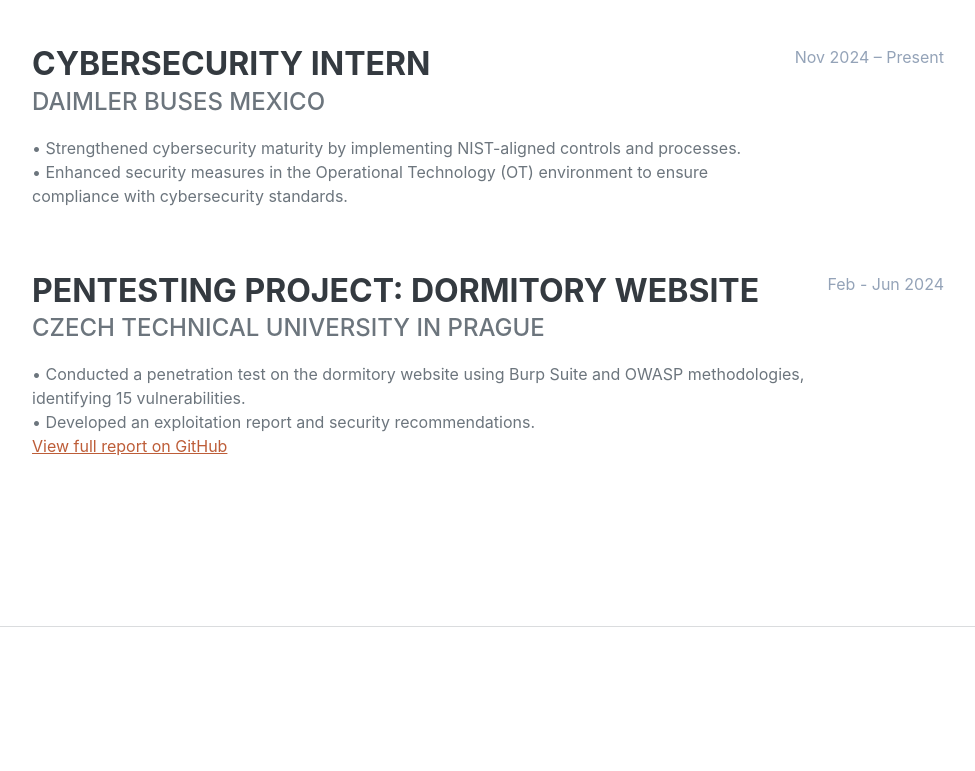
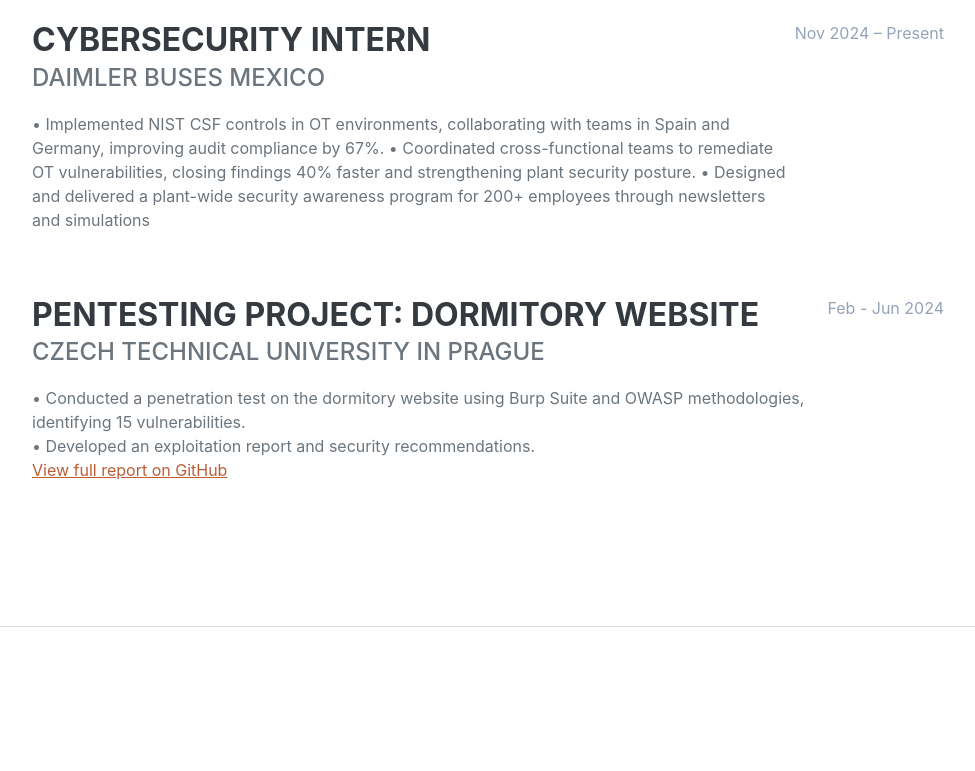
Before and after one commit to HumbertoRdz/Cloud-Resume-Challenge, a plain HTML site: page Main/index.html in a window 1280 px wide. Shown: the part 1065-1836 px from the top of the page, without its empty margins (288-1263 px from the left). Drawn offline with nearby package versions, Linux system fonts and the light colour scheme; no server answers; a web font is replaced by a local one.

Commit message:
Changed CV and index.html

```diff
--- a/Main/index.html
+++ b/Main/index.html
@@ -127,10 +127,13 @@
               <h3 class="mb-0">Cybersecurity Intern</h3>
               <div class="subheading mb-3">Daimler Buses Mexico</div>
               <p>
-                • Strengthened cybersecurity maturity by implementing NIST-aligned controls and processes. <br>
-                • Enhanced security measures in the Operational Technology (OT) environment to ensure compliance with
-                cybersecurity standards.
-                    </p>
+                • Implemented NIST CSF controls in OT environments, collaborating with teams in Spain and Germany, improving
+                  audit compliance by 67%.
+                • Coordinated cross-functional teams to remediate OT vulnerabilities, closing findings 40% faster and strengthening
+                  plant security posture.
+                • Designed and delivered a plant-wide security awareness program for 200+ employees through newsletters and
+                  simulations
+                </p>
             </div>
             <div class="flex-shrink-0"><span class="date">Nov 2024 – Present</span></div>
           </div>
@@ -238,9 +241,9 @@
 
               <ul>
                 <li><strong>Coding languages:</strong> Python, Bash, PowerShell</li>
-                <li><strong>Infrastructure:</strong> AWS (S3, Lambda, CloudFront, Route 53), GitHub Actions, Terraform</li>
+                <li><strong>Infrastructure:</strong> AWS (IAM, S3, Lambda, CloudFront, Route 53, DynamoDB), GitHub Actions, Terraform</li>
                 <li><strong>Offensive Tools:</strong> Nmap, Burp Suite, Hydra, Wireshark</li>
-                <li><strong>Frameworks and Libraries:</strong> Next.js, TypeScript, Auth0, Prisma, Bootstrap, OpenAI API, Whisper</li>
+                <li><strong>Frameworks and Libraries:</strong> NIST, OWASP Testing Methodology Next.js, TypeScript, Auth0, Prisma, Bootstrap, OpenAI API, Whisper</li>
               </ul>
 
         </div>
```
Also changed, not shown: 2 other files.
